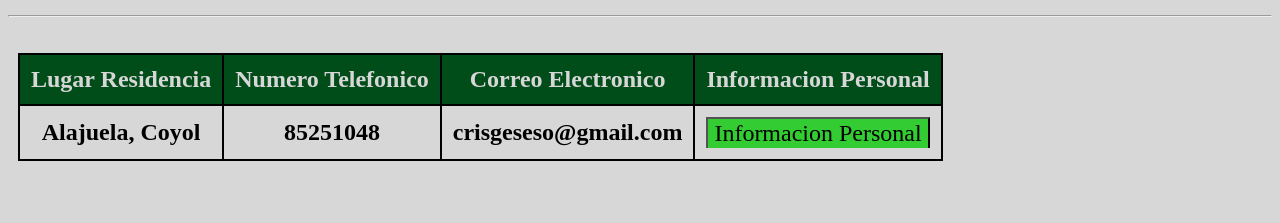
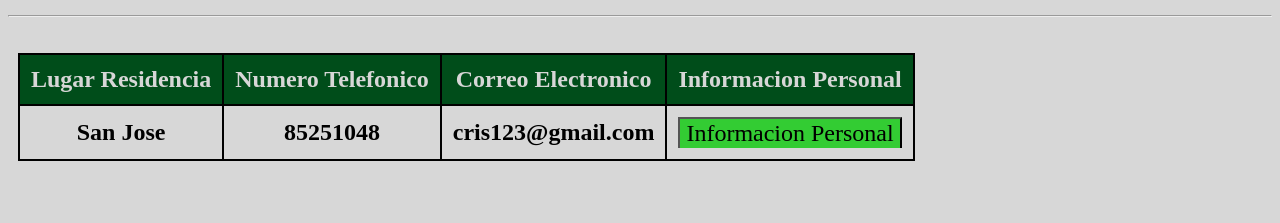
Before and after one commit to Christopherge0/Tarea-02, a plain HTML site: page index.html in a window 1280 px wide. Shown: the part 274-497 px from the top of the page. Drawn offline with Linux system fonts and the light colour scheme; a script that the page names is missing.

Commit message:
index.html

```diff
--- a/index.html
+++ b/index.html
@@ -23,9 +23,9 @@
                 <th class="hola">Informacion Personal</th>
             </tr>
             <tr class="hola">
-                <th class="hola">Alajuela, Coyol</th>
+                <th class="hola">San Jose</th>
                 <th class="hola">85251048</th>
-                <th class="hola">crisgeseso@gmail.com</th>
+                <th class="hola">cris123@gmail.com</th>
                 <th class="hola"><button onclick="window.location.href = 'InfoPresonal.html'">Informacion Personal</button></th>
 
             </tr>
```
